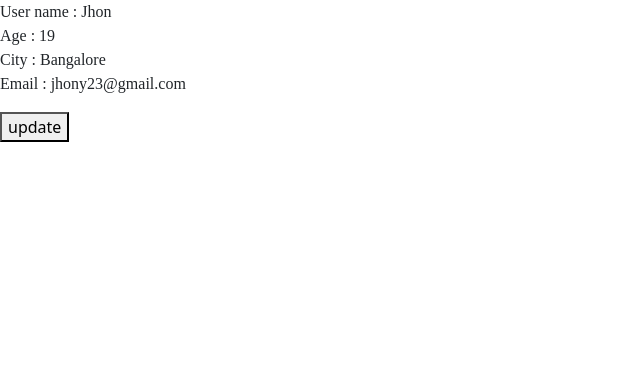
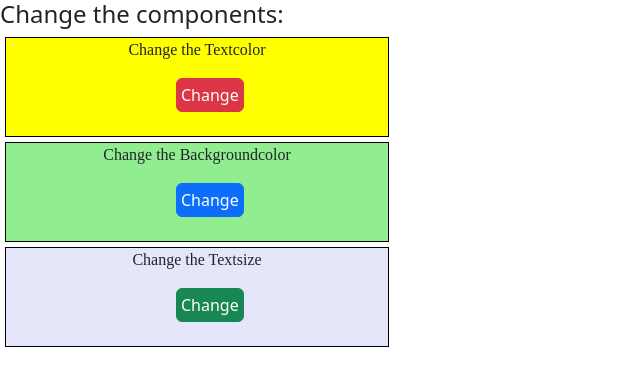
Before and after one commit to dhinakar4/develop-s, a React (Vite) app: page / in a window 1280 px wide. Shown: the top 386 px of the page, without its empty margins (0-640 px from the left). Built offline with nearby package versions, Linux system fonts and the light colour scheme; a web font is replaced by a local one.

Commit message:
update files

```diff
--- a/src/App.jsx
+++ b/src/App.jsx
@@ -13,12 +13,17 @@
 import React from "react";
 import Myprovider from "./Myprovider";
 import Mycomponent from './Mycomponent';
+import Changebgcolor from "./Changebgcolor";
+import Changetext from "./Changetext";
 
 const App = () => {
     return (
-        <Myprovider>
-            <Mycomponent />
-        </Myprovider>
+        // <Myprovider>
+        //     <Mycomponent />
+        // </Myprovider>
+        <Changebgcolor>
+            <Changetext />
+        </Changebgcolor>
     )
 };
  export default App
--- /dev/null
+++ b/src/Changebgcolor.jsx
@@ -0,0 +1,31 @@
+import React, { useContext, useState } from "react";
+import Mycontext from "./Mycontext";
+import 'bootstrap/dist/css/bootstrap.min.css';
+
+
+function Changebgcolor () {
+    const {bgcolor,textcolor,textsize,Changebgcolor,changetextcolor,changetextsize,resettheme}
+    = useContext(Mycontext);
+
+    return (
+        <div>
+            <h4>Change the components:</h4>
+
+            <div style={{height:'100px',width:'30%',backgroundColor:bgcolor,margin:'5px',border:'1px solid black'}}>
+                <p>Change the Textcolor</p>
+                <button onClick={changetextcolor} className="btn btn-danger p-1" style={{marginLeft:'170px'}}>Change</button>
+            </div>
+
+            <div style={{height:'100px',width:'30%',fontSize:textsize,margin:'5px',border:'1px solid black',backgroundColor:'lightgreen'}}>
+                <p>Change the Backgroundcolor</p>
+                <button onClick={Changebgcolor} className="btn btn-primary p-1" style={{marginLeft:'170px'}}>Change</button>
+            </div>
+
+            <div style={{height:'100px',width:'30%',color:textcolor,margin:'5px',backgroundColor:'lavender',border:'1px solid black'}}>
+                <p>Change the Textsize</p>
+                <button onClick={changetextsize} className="btn btn-success p-1" style={{marginLeft:'170px'}}>Change</button>
+            </div>
+
+        </div>
+    );
+}; export default Changebgcolor;
--- /dev/null
+++ b/src/Changetext.jsx
@@ -0,0 +1,11 @@
+import { Bgcontext } from "./Mycontext";
+import Changebgcolor from "./Changebgcolor";
+
+function Changetext () {
+
+    return (
+        <Bgcontext>
+            <Changebgcolor />
+        </Bgcontext>
+    )
+}; export default Changetext;
--- a/src/Mycomponent.jsx
+++ b/src/Mycomponent.jsx
@@ -4,7 +4,7 @@ import Mycontext from "./Mycontext";
 const Mycomponent = () => {
   const { data, setData } = useContext(Mycontext);
   const handle = () => {
-    setData({name :'Ajay',age :21,city :'Chennai',email :'ajays24@gmail.com'});
+    setData({name :'Max',age :21,city :'Chennai',email :'madmaxz@gmail.com'});
   };
 
   return (
--- a/src/Mycontext.jsx
+++ b/src/Mycontext.jsx
@@ -1,5 +1,37 @@
-import { createContext } from "react";
+import { createContext, useState } from "react";
 
  const Mycontext = createContext();
 
 export default Mycontext;
+
+export function Bgcontext({children}) {
+    const [bgcolor,setbgcolor] = useState('yellow');
+    const [text,settext] = useState('black');
+    const [size,setsize] = useState('10px')
+
+    const Changebgcolor = () => {
+        setbgcolor(bgcolor === "yellow" ? "lightblue" : "yellow")
+    }
+
+    const changetextcolor = () => {
+        settext(text === "black" ? "red" : "black")
+    }
+
+    const changetextsize = () => {
+        setsize(size === "10px" ? "20px" : "10px")
+    }
+
+    const resettheme = () => {
+        setbgcolor({bgcolor: 'red'});
+        settext({textcolor: 'black'});
+    }
+
+    return (
+        <div>
+            <Mycontext.Provider
+            value={{bgcolor, text, size, Changebgcolor, changetextcolor, changetextsize, resettheme}}>
+            {children}
+            </Mycontext.Provider>
+        </div>
+    )
+}
--- a/src/main.jsx
+++ b/src/main.jsx
@@ -10,6 +10,7 @@ import Mycom from './Mycom.jsx'
 import Form from './Form.jsx'
 import App from './App.jsx'
 import Myprovider from './Myprovider.jsx';
+import Changetext from './Changetext.jsx';
 
 
 createRoot(document.getElementById('root')).render(
@@ -22,8 +23,10 @@ createRoot(document.getElementById('root')).render(
     <States /> */}
     {/* <Mycom /> */}
     {/* <Form /> */}
-    <Myprovider>
+    {/* <Myprovider>
       <App />
-    </Myprovider>
+    </Myprovider> */}
+    <Changetext />
+
   </StrictMode>,
 )
```
